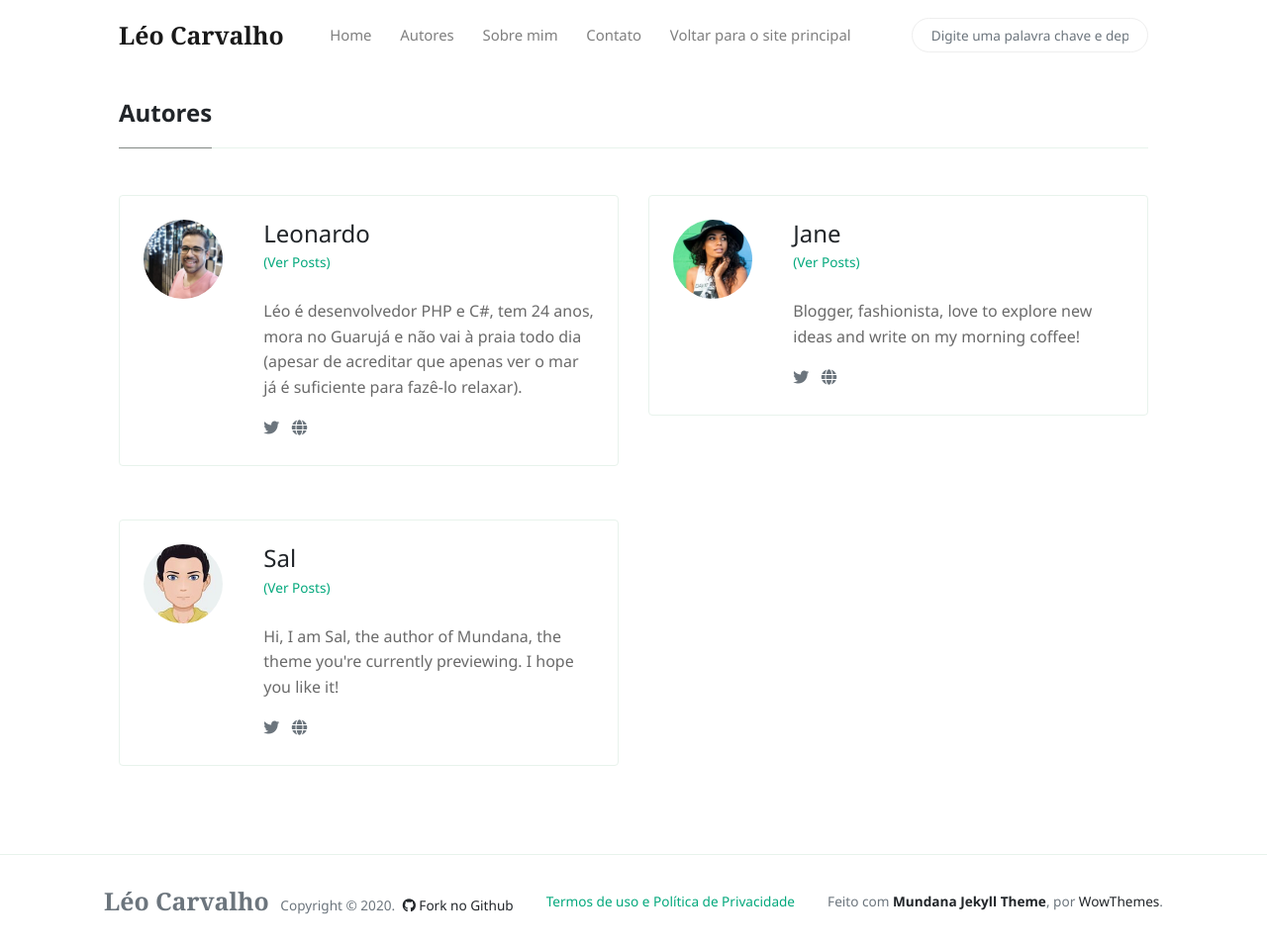
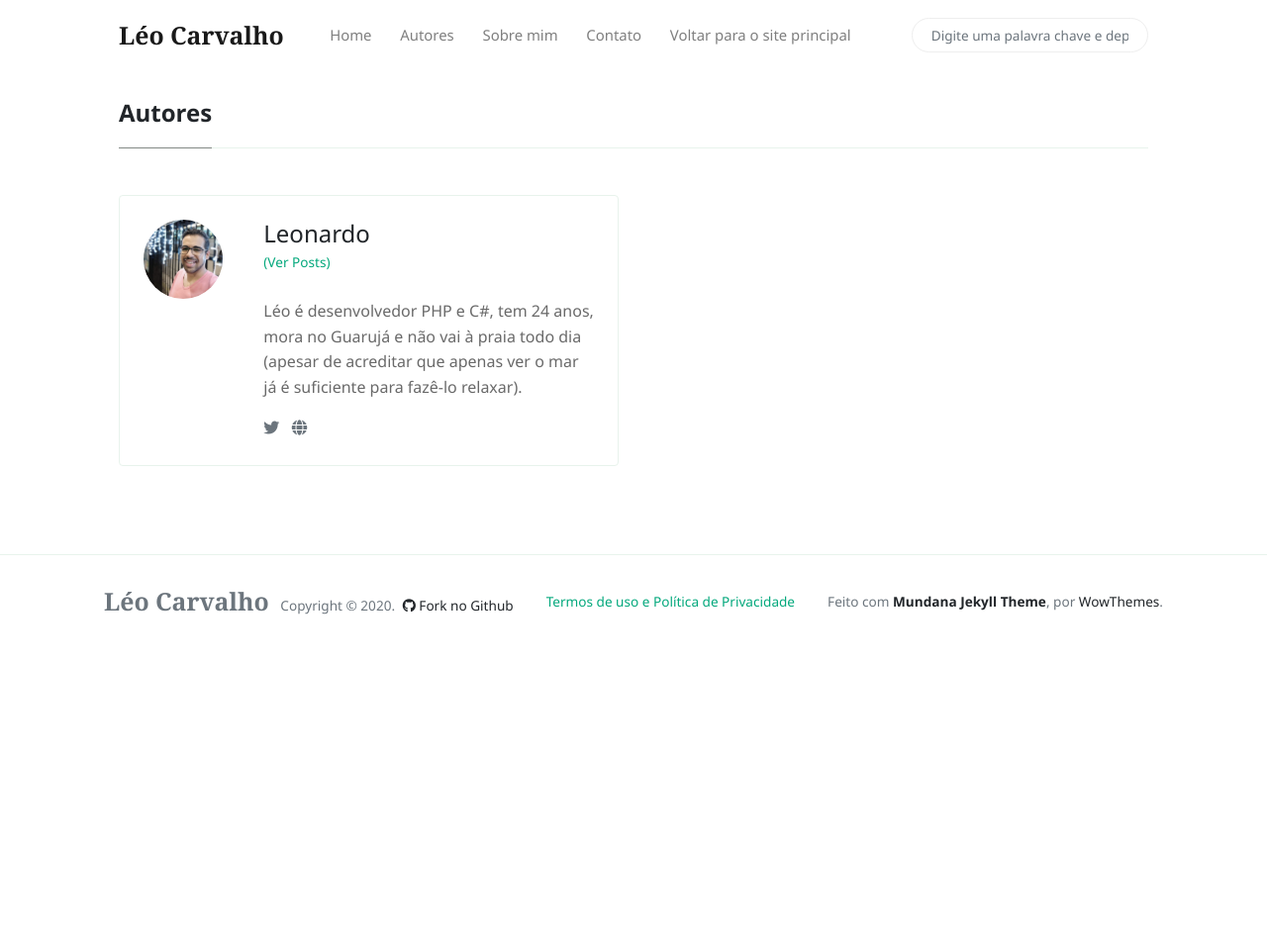
Before and after one commit to carvalholeo/carvalholeo.github.io, a Jekyll site: the page built from _pages/authors-list.html, in a window 1280 px wide and 957 px high. Shown: the whole window at 99% size. Built offline with Jekyll 4.4.1, drawn with Linux system fonts in a browser that asks for light colours; nearby versions of some CDN libraries.

```diff
--- a/_config.yml
+++ b/_config.yml
@@ -28,22 +28,6 @@ authors:
       email:          leonardo.cscarvalho@outlook.com.br
       twitter:        https://leocarvalho.dev/twitter
 
-    jane:
-      name:           Jane
-      site:           https://www.wowthemes.net
-      avatar:         /assets/images/avatar2.jpg
-      bio:            "Blogger, fashionista, love to explore new ideas and write on my morning coffee!"
-      email:          fakemail@gmail.com
-      twitter:        https://twitter.com/wowthemesnet
-
-    sal:
-      name:           Sal
-      site:           https://www.wowthemes.net
-      avatar:         /assets/images/avatar1.jpg
-      bio:            "Hi, I am Sal, the author of Mundana, the theme you're currently previewing. I hope you like it!"
-      email:          wowthemesnet@gmail.com
-      twitter:        https://twitter.com/wowthemesnet
-
 # Defaults
 defaults:
 
```
Also changed, not shown: _pages/author-jane.html (deleted, +0 -26 lines), _pages/author-sal.html (deleted, +0 -26 lines).
